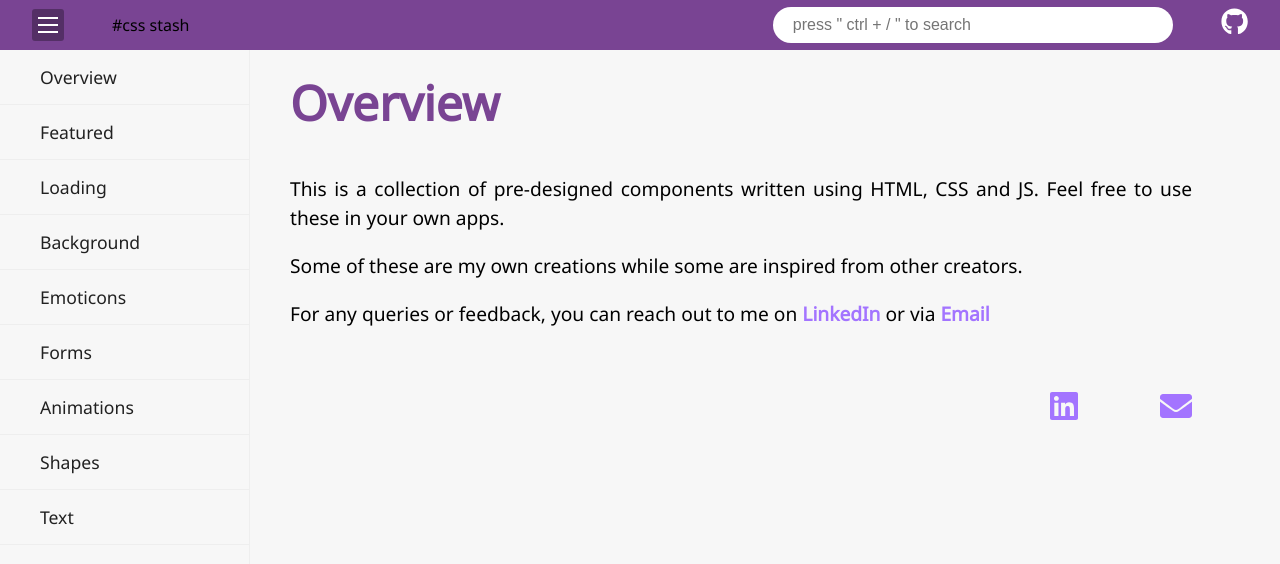
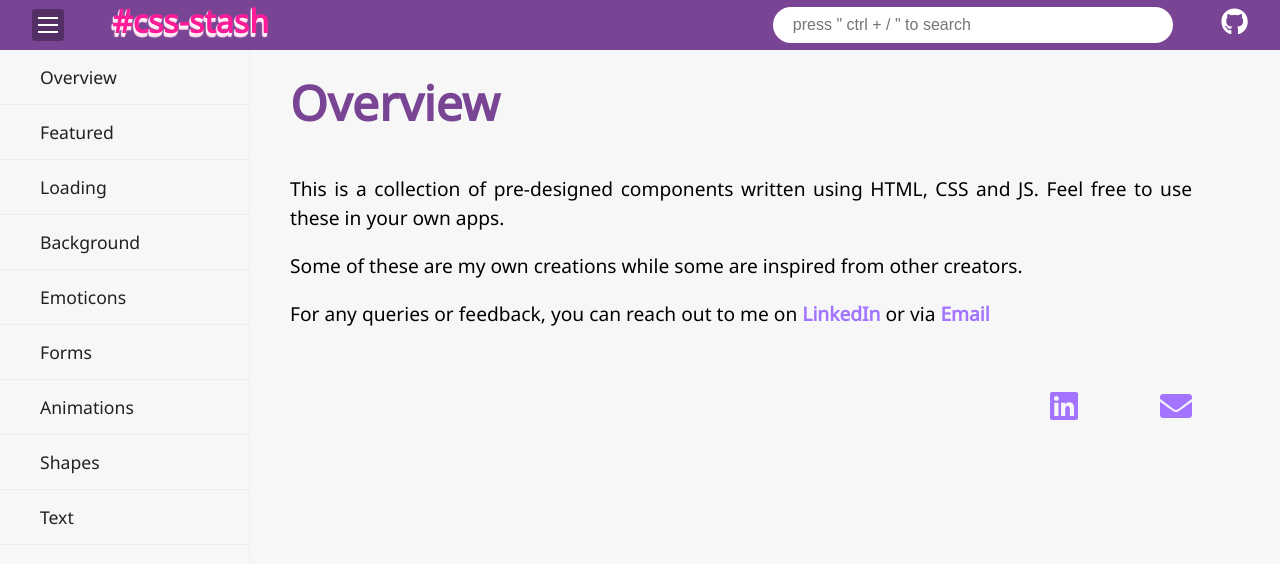
Before and after one commit to Milind452/css-stash, a React (Create React App) app: page / in a window 1280 px wide. Shown: the top 564 px of the page. Built offline with nearby package versions, Linux system fonts and the light colour scheme.

Commit message:
Add logo

```diff
--- /dev/null
+++ b/src/components/Logo/Logo.css
@@ -0,0 +1,14 @@
+.logo-container {
+    position: relative;
+}
+
+.logo-text-3d {
+    position: relative;
+    transform: translateY(-5px);
+    text-align: center;
+    font-weight: 600;
+    font-size: 2rem;
+    color: #ff1b97;
+    text-shadow: -1px 1px 1px #fff, -1px 2px 1px #ffe6f4, -1px 3px 1px #ffe6f4,
+        -1px 4px 1px #ffe6f4;
+}
--- /dev/null
+++ b/src/components/Logo/Logo.js
@@ -0,0 +1,11 @@
+import "./Logo.css";
+
+export default function Logo() {
+    return (
+        <div className="logo-container">
+            <div className="logo-text-3d">
+                <span>#css-stash</span>
+            </div>
+        </div>
+    );
+}
--- a/src/pages/Header/Header.js
+++ b/src/pages/Header/Header.js
@@ -3,6 +3,7 @@ import Hamburger from "../../components/Hamburger/Hamburger";
 import "./Header.css";
 import useWindowSize from "../../hooks/useWindowSize";
 import { useEffect } from "react";
+import Logo from "../../components/Logo/Logo";
 
 export default function Header({ isNavOpen, setIsNavOpen }) {
     const { width } = useWindowSize();
@@ -24,7 +25,7 @@ export default function Header({ isNavOpen, setIsNavOpen }) {
                         setIsNavOpen={setIsNavOpen}
                     />
                 </div>
-                <p>#css stash</p>
+                <Logo />
             </div>
             <div className="right">
                 <input
```
